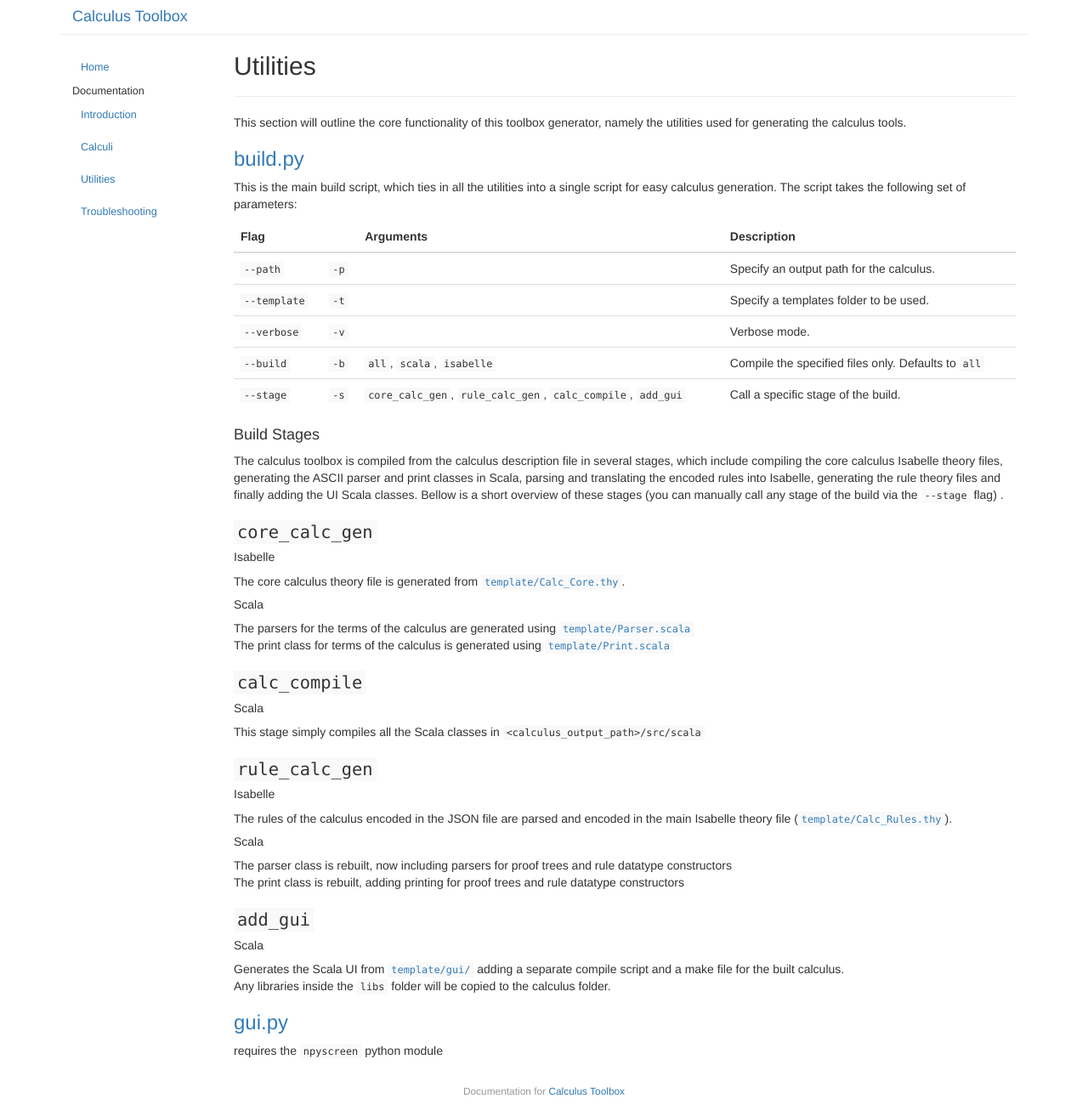
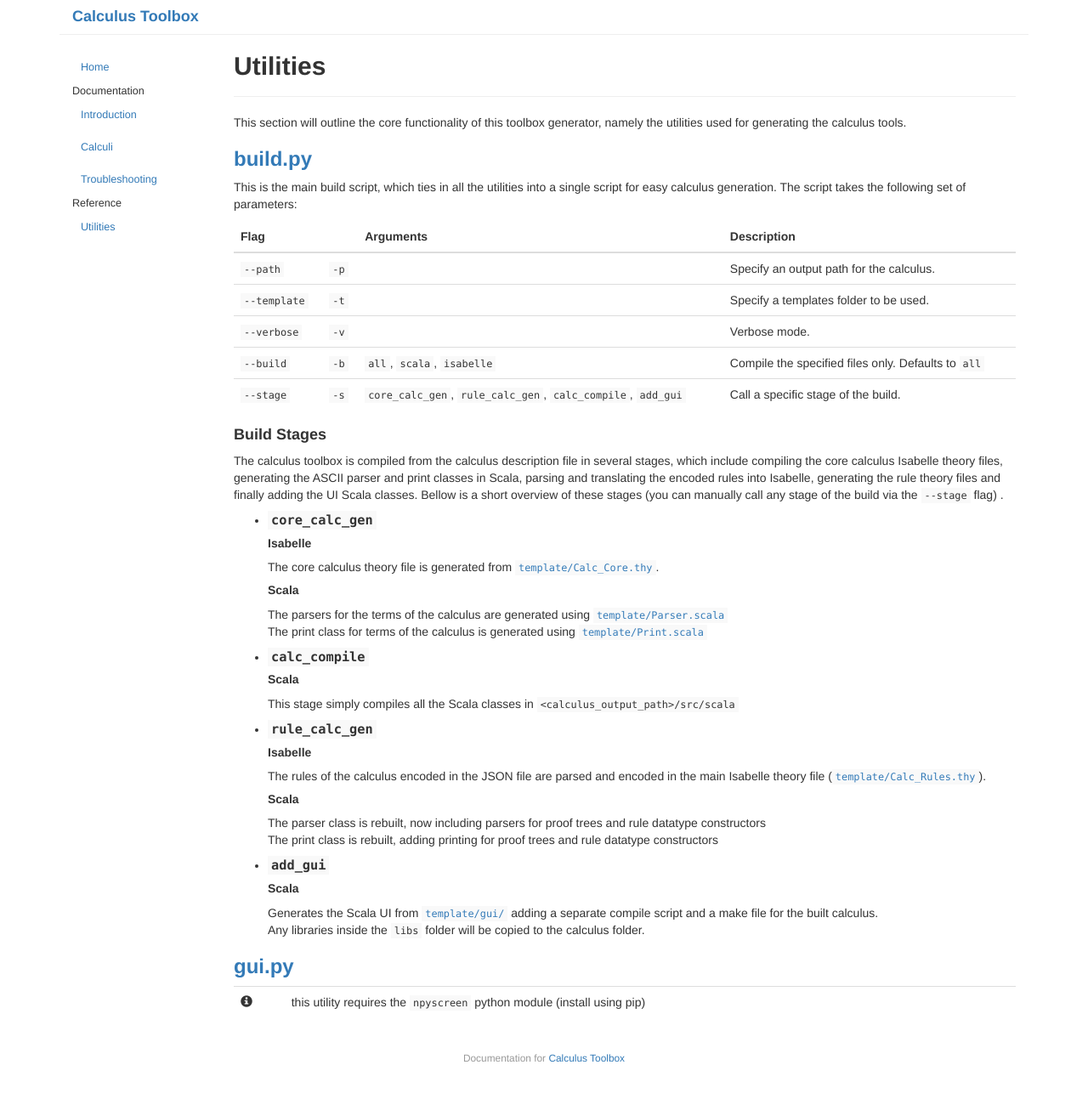
Before and after one commit to goodlyrottenapple/calculus-toolbox, a Jekyll site: the page built from _posts/2015-04-17-utilities.md, in a window 1280 px wide. Shown: the whole page at 85% size. Built offline with Jekyll 4.4.1, drawn with Linux system fonts in a browser that asks for light colours; nearby versions of some CDN libraries; after the commit the page ends 1274 px from its top, so only the background shows below that.

Commit message:
removed some files

```diff
--- a/_posts/2015-04-17-utilities.md
+++ b/_posts/2015-04-17-utilities.md
@@ -22,35 +22,36 @@
 #### Build Stages
 The calculus toolbox is compiled from the calculus description file in several stages, which include compiling the core calculus Isabelle theory files, generating the ASCII parser and print classes in Scala, parsing and translating the encoded rules into Isabelle, generating the rule theory files and finally adding the UI Scala classes. Bellow is a short overview of these stages (you can manually call any stage of the build via the `--stage` flag) .
 
-### `core_calc_gen`
++   #### `core_calc_gen`
 
-##### Isabelle
-The core calculus theory file is generated from [`template/Calc_Core.thy`](https://github.com/goodlyrottenapple/calculus-toolbox/blob/master/template/Calc_Core.thy).
+    ##### Isabelle
+    The core calculus theory file is generated from [`template/Calc_Core.thy`](https://github.com/goodlyrottenapple/calculus-toolbox/blob/master/template/Calc_Core.thy).
 
-##### Scala
-The parsers for the terms of the calculus are generated using [`template/Parser.scala`](https://github.com/goodlyrottenapple/calculus-toolbox/blob/master/template/Parser.scala)
-The print class for terms of the calculus is generated using [`template/Print.scala`](https://github.com/goodlyrottenapple/calculus-toolbox/blob/master/template/Print.scala)
+    ##### Scala
+    The parsers for the terms of the calculus are generated using [`template/Parser.scala`](https://github.com/goodlyrottenapple/calculus-toolbox/blob/master/template/Parser.scala)
+    The print class for terms of the calculus is generated using [`template/Print.scala`](https://github.com/goodlyrottenapple/calculus-toolbox/blob/master/template/Print.scala)
 
-### `calc_compile`
++   #### `calc_compile`
 
-##### Scala
-This stage simply compiles all the Scala classes in `<calculus_output_path>/src/scala`
+    ##### Scala
+    This stage simply compiles all the Scala classes in `<calculus_output_path>/src/scala`
 
-### `rule_calc_gen`
++   #### `rule_calc_gen`
 
-##### Isabelle
-The rules of the calculus encoded in the JSON file are parsed and encoded in the main Isabelle theory file ([`template/Calc_Rules.thy`](https://github.com/goodlyrottenapple/calculus-toolbox/blob/master/template/Calc_Rules.thy)).
+    ##### Isabelle
+    The rules of the calculus encoded in the JSON file are parsed and encoded in the main Isabelle theory file ([`template/Calc_Rules.thy`](https://github.com/goodlyrottenapple/calculus-toolbox/blob/master/template/Calc_Rules.thy)).
 
-##### Scala
-The parser class is rebuilt, now including parsers for proof trees and rule datatype constructors
-The print class is rebuilt, adding printing for proof trees and rule datatype constructors
+    ##### Scala
+    The parser class is rebuilt, now including parsers for proof trees and rule datatype constructors
+    The print class is rebuilt, adding printing for proof trees and rule datatype constructors
 
-### `add_gui`
++   #### `add_gui`
 
-##### Scala
-Generates the Scala UI from [`template/gui/`](https://github.com/goodlyrottenapple/calculus-toolbox/blob/master/template/gui/) adding a separate compile script and a make file for the built calculus.
-Any libraries inside the `libs` folder will be copied to the calculus folder.
+    ##### Scala
+    Generates the Scala UI from [`template/gui/`](https://github.com/goodlyrottenapple/calculus-toolbox/blob/master/template/gui/) adding a separate compile script and a make file for the built calculus.
+    Any libraries inside the `libs` folder will be copied to the calculus folder.
 
 ### [gui.py](https://github.com/goodlyrottenapple/calculus-toolbox/blob/master/gui.py)
 
-requires the `npyscreen` python module
+{:.table}
+<span class="glyphicon glyphicon-info-sign"></span> | this utility requires the `npyscreen` python module (install using pip)
--- a/css/main.css
+++ b/css/main.css
@@ -34,6 +34,10 @@
 
 .centering td {
     text-align:center
+}
+
+.h1, .h2, .h3, .h4, .h5, .h6, h1, h2, h3, h4, h5, h6 {
+  font-weight: 800;
 }
 
 #header {
```
Also changed, not shown: other parts of _posts/2015-04-17-utilities.md (+1 -1 lines), _posts/2015-04-17-calculi.md (+5 -14 lines), _files/intro1.png (deleted), _files/intro2.png (deleted).
